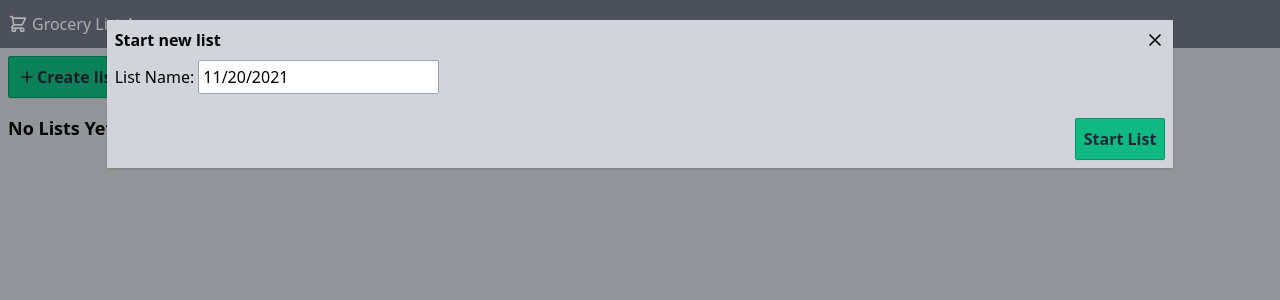
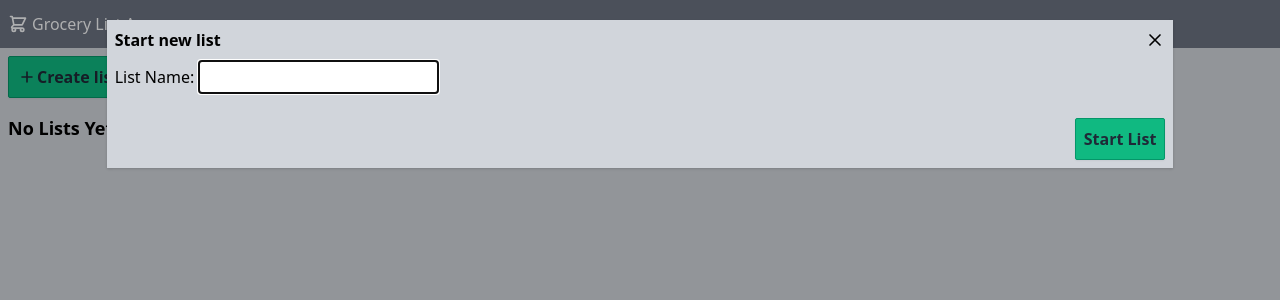
Before and after one commit to tcov189/grocery-list, a React (Create React App) app: page / in a window 1280 px wide. Both pictures are taken after a click on the button "Create list". Shown: the top 300 px of the page. Built offline with nearby package versions, Linux system fonts and the light colour scheme; the HTML template or start-up script is replaced by a standard one.

Commit message:
Add error handling

```diff
--- a/src/GroceryList/AddListModal.jsx
+++ b/src/GroceryList/AddListModal.jsx
@@ -1,25 +1,38 @@
-import React, { useState } from 'react'
+import React, { useEffect, useRef, useState } from 'react'
 import Button from '../global/Button';
 import Modal from '../global/Modal'
 
 function AddListModal({ closeHandler, addListHandler }) {
-    let date = new Date();
-
-    const [name, setName] = useState(date.toLocaleDateString());
+    const [name, setName] = useState("");
+    const [errorMessage, setErrorMessage] = useState("");
 
     function clickHandler() {
+        if (!name) {
+            setErrorMessage("Please enter a name");
+            return;
+        }
+
         addListHandler({ name: name, items: [] });
         closeHandler();
     }
+
+    const newNameRef = useRef(null);
+
+    useEffect(() => {
+        newNameRef.current.focus();
+    }, []);
 
     return (
         <Modal
             closeHandler={closeHandler}
             modalTitle="Start new list"
         >
+            {errorMessage && <div className="px-2 py-1 mb-2 text-gray-50 bg-red-400">
+                {errorMessage}
+            </div>}
             <div>
                 <label htmlFor="list_name">List Name: </label>
-                <input id="list_name" defaultValue={name} onChange={(e) => setName(e.target.value)} className="border border-gray-400 p-1 rounded-sm" type="text" />
+                <input ref={newNameRef} id="list_name" defaultValue={name} onChange={(e) => setName(e.target.value)} className="border border-gray-400 p-1 rounded-sm" type="text" />
             </div>
             <div className="flex justify-end mt-6">
                 <Button type="success" clickHandler={clickHandler}>Start List</Button>
```
